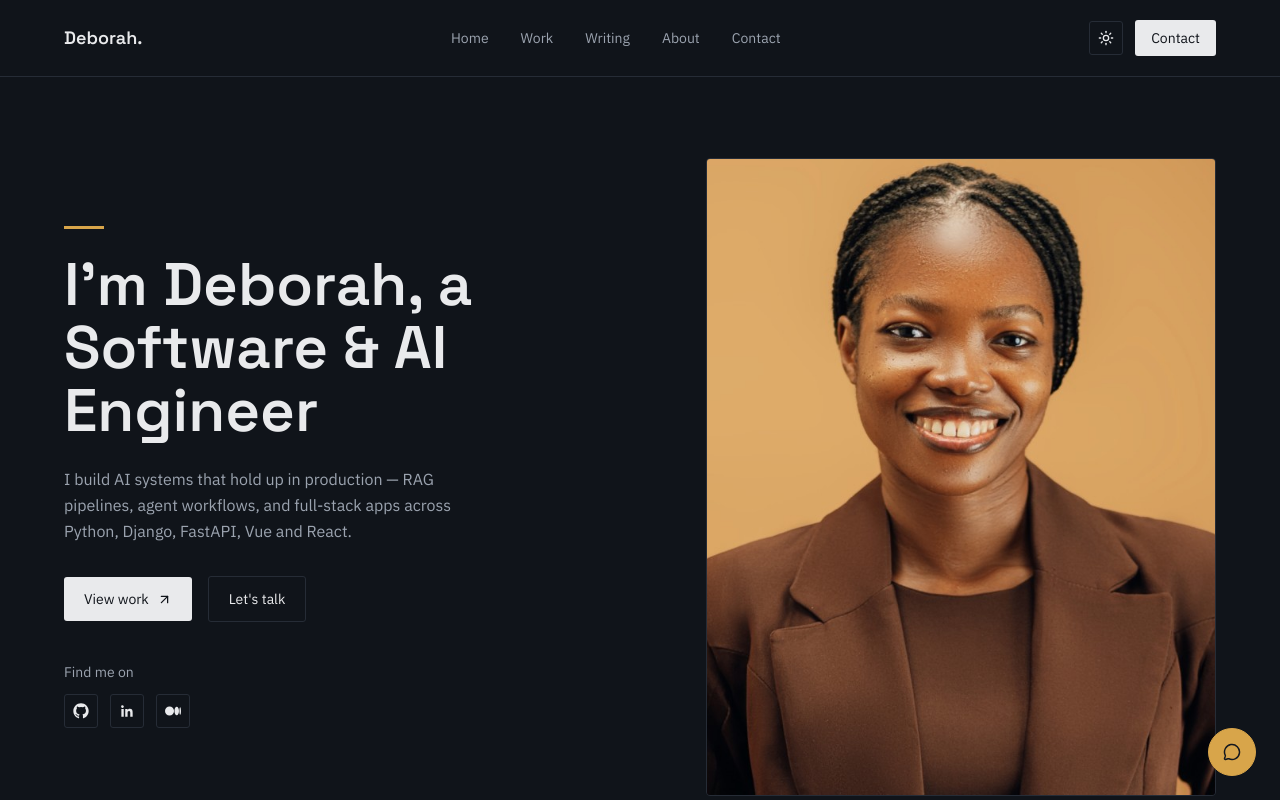
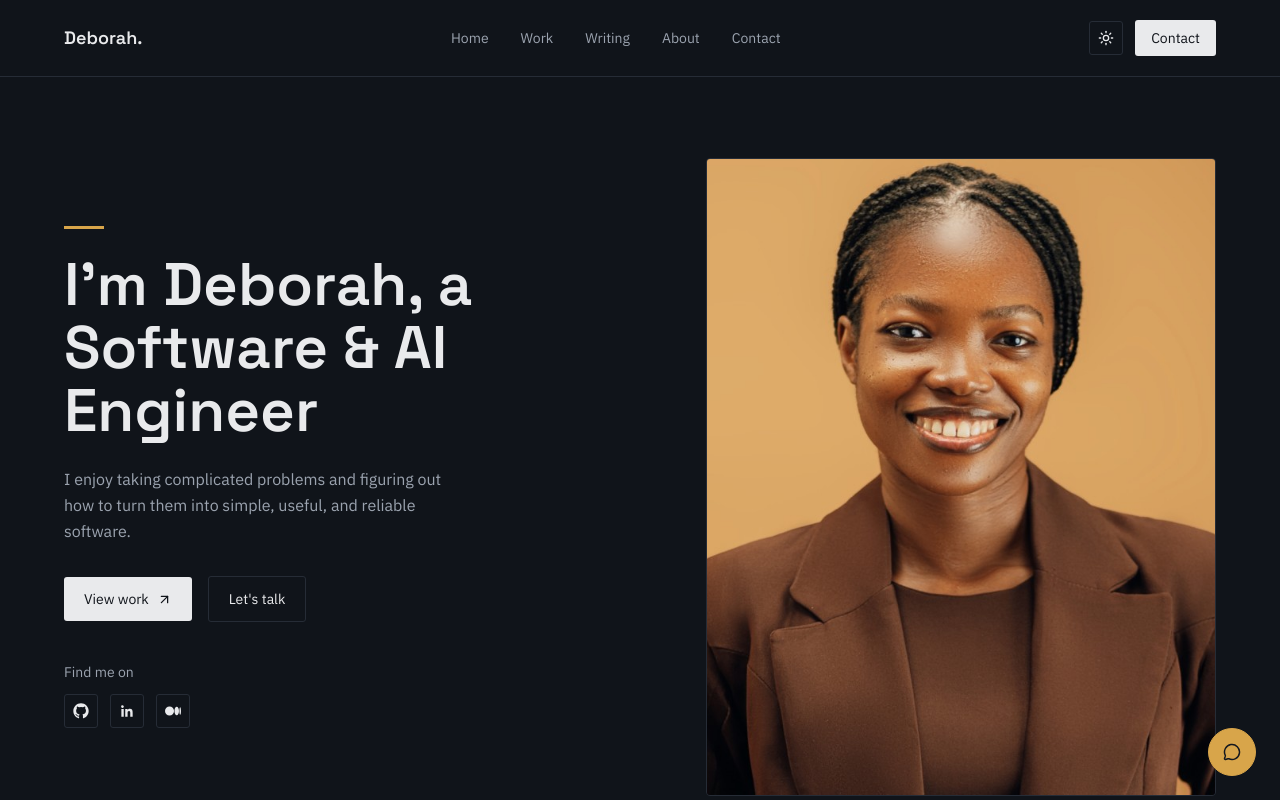
Before and after one commit to Debby486/Deborah-portfolio, a React (Vite) app: page / in a window 1280 px wide. Shown: the top 800 px of the page. Built offline with nearby package versions, Linux system fonts and the light colour scheme.

Commit message:
Update hero subtext

```diff
--- a/src/components/Hero.jsx
+++ b/src/components/Hero.jsx
@@ -30,9 +30,7 @@ export default function Hero() {
           }}
           className="text-base leading-relaxed mb-8"
         >
-          I build AI systems that hold up in production — RAG pipelines,
-          agent workflows, and full-stack apps across Python, Django,
-          FastAPI, Vue and React.
+          I enjoy taking complicated problems and figuring out how to turn them into simple, useful, and reliable software.
         </p>
         <div className="flex items-center gap-4 mb-10">
           <a
```
